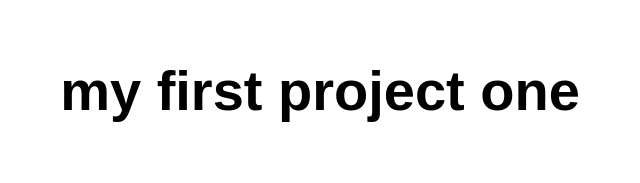
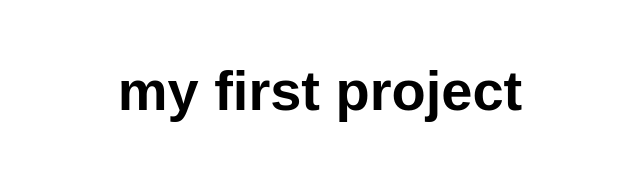
Before and after one commit to Ananthulasindhuja/sindhu, a website: page src/index.html in a window 1280 px wide. Shown: the whole page, without its empty margins (320-960 px from the left). Drawn offline with Linux system fonts and the light colour scheme.

Commit message:
new my first

```diff
--- a/src/index.html
+++ b/src/index.html
@@ -10,7 +10,7 @@
 
 <body>
   <main>
-    <h1>my first project one</h1>
+    <h1>my first project</h1>
   </main>
 </body>
 
```
